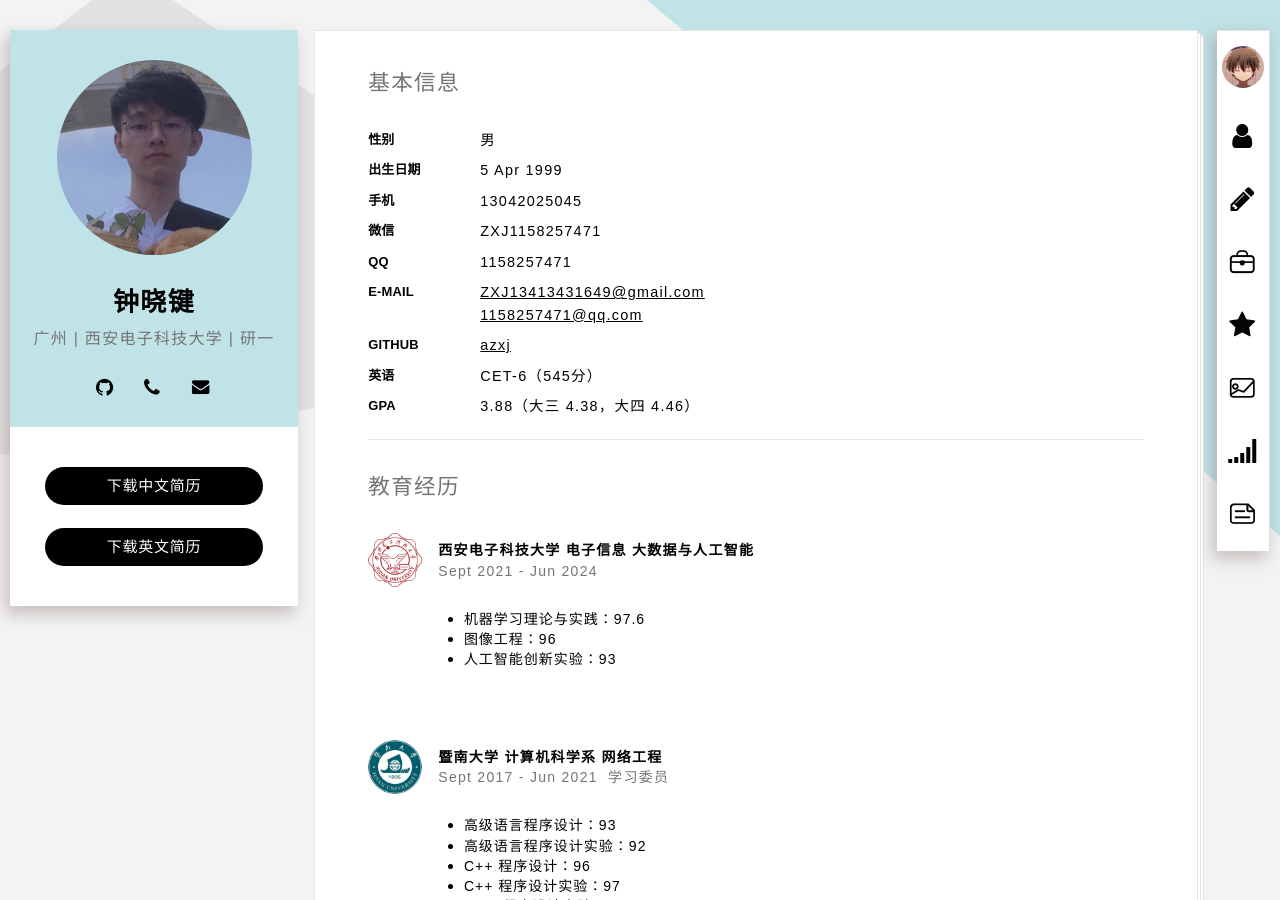
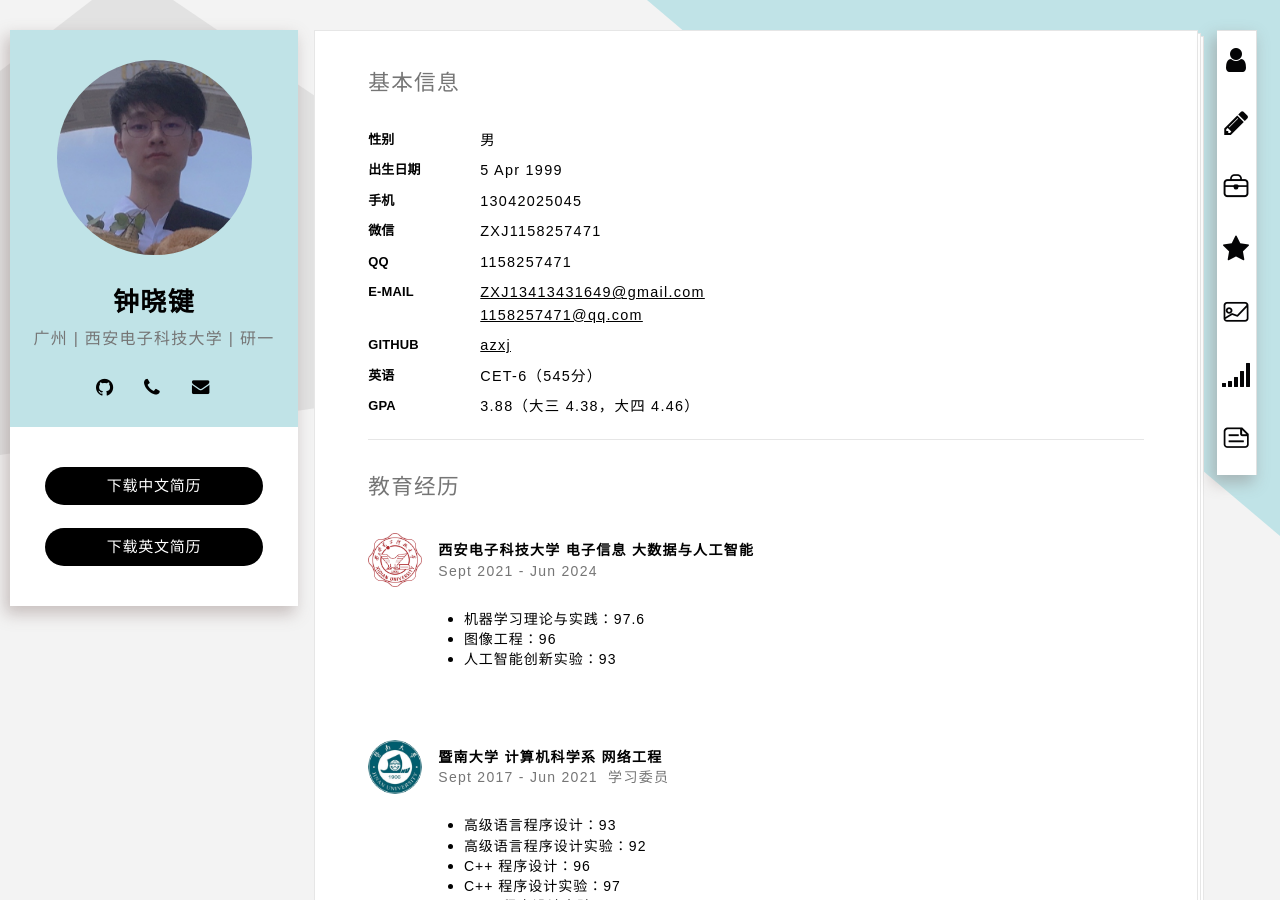
Before and after one commit to xiaojianzhong/xiaojianzhong.github.io, a Jekyll site: the page built from index.html, in a window 1280 px wide and 900 px high. Built offline with Jekyll 4.4.1, drawn with Linux system fonts in a browser that asks for light colours; some web fonts are replaced.

Commit message:
refactor(platform-browser): remove small avatar

```diff
--- a/index.html
+++ b/index.html
@@ -10,47 +10,25 @@ layout: default
           <nav id="ace-nav" class="ace-nav">
             <ul class="clear-list">
               <li>
-                <a href="index.html" data-tooltip="Home"
-                  ><img
-                    class="avatar avatar-42"
-                    src="/styles/img/avatar.jpeg"
-                    alt=""
-                /></a>
+                <a href="#basic" data-tooltip="基本信息"><span class="ace-icon ace-icon-user"></span></a>
               </li>
               <li>
-                <a href="#basic" data-tooltip="基本信息"
-                  ><span class="ace-icon ace-icon-user"></span
-                ></a>
+                <a href="#education" data-tooltip="教育经历"><span class="ace-icon ace-icon-pencil"></span></a>
               </li>
               <li>
-                <a href="#education" data-tooltip="教育经历"
-                  ><span class="ace-icon ace-icon-pencil"></span
-                ></a>
+                <a href="#experience" data-tooltip="实践经历"><span class="ace-icon ace-icon-experience"></span></a>
               </li>
               <li>
-                <a href="#experience" data-tooltip="实践经历"
-                  ><span class="ace-icon ace-icon-experience"></span
-                ></a>
+                <a href="#competition" data-tooltip="获奖情况"><span class="ace-icon ace-icon-star"></span></a>
               </li>
               <li>
-                <a href="#competition" data-tooltip="获奖情况"
-                  ><span class="ace-icon ace-icon-star"></span
-                ></a>
+                <a href="#portfolio" data-tooltip="项目经历"><span class="ace-icon ace-icon-portfolio"></span></a>
               </li>
               <li>
-                <a href="#portfolio" data-tooltip="项目经历"
-                  ><span class="ace-icon ace-icon-portfolio"></span
-                ></a>
+                <a href="#skill-points" data-tooltip="技能点"><span class="ace-icon ace-icon-signal"></span></a>
               </li>
               <li>
-                <a href="#skill-points" data-tooltip="技能点"
-                  ><span class="ace-icon ace-icon-signal"></span
-                ></a>
-              </li>
-              <li>
-                <a href="#professional" data-tooltip="专业能力"
-                  ><span class="ace-icon ace-icon-about"></span
-                ></a>
+                <a href="#professional" data-tooltip="专业能力"><span class="ace-icon ace-icon-about"></span></a>
               </li>
             </ul>
           </nav>
```
Also changed, not shown: other parts of index.html (+2 -3 lines).
